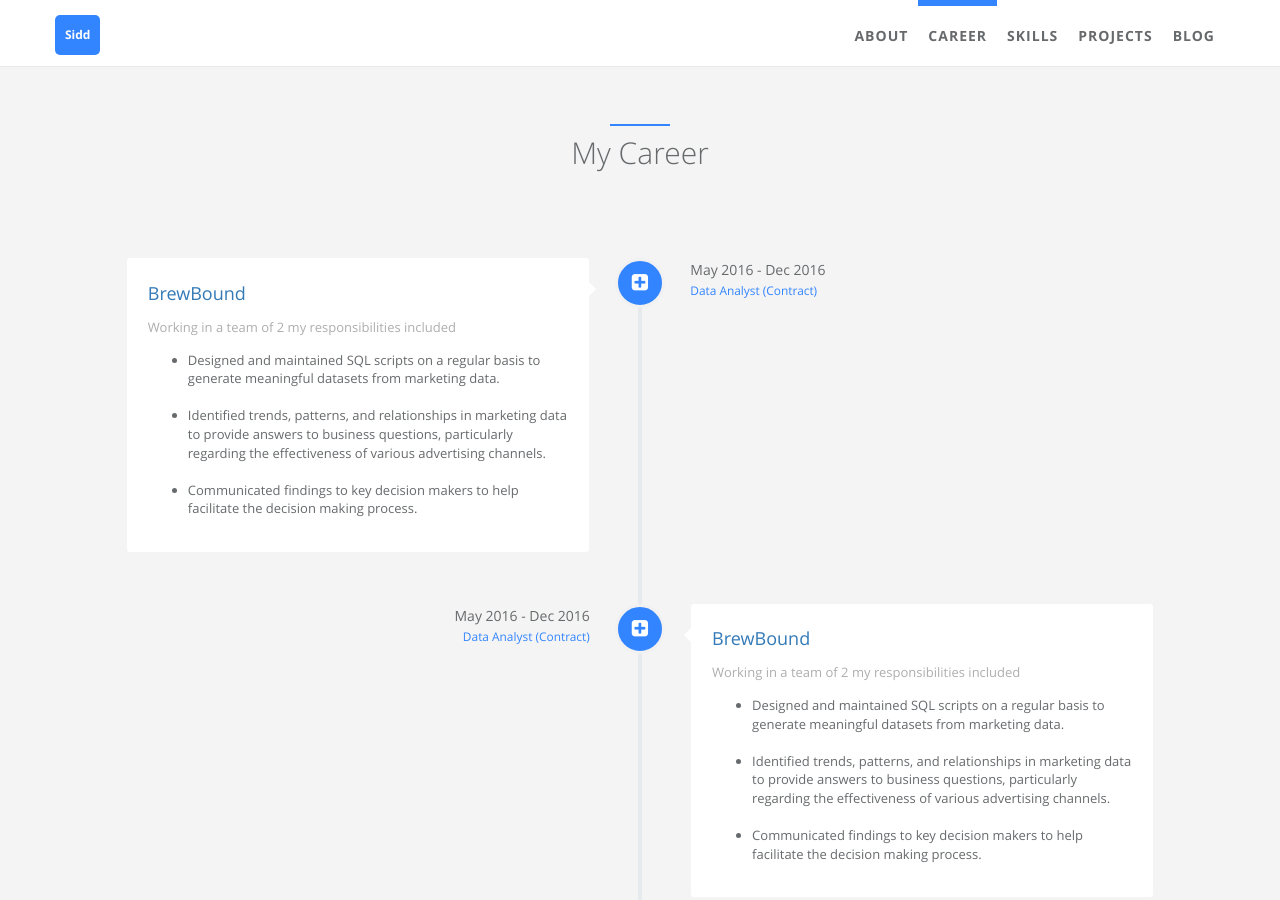
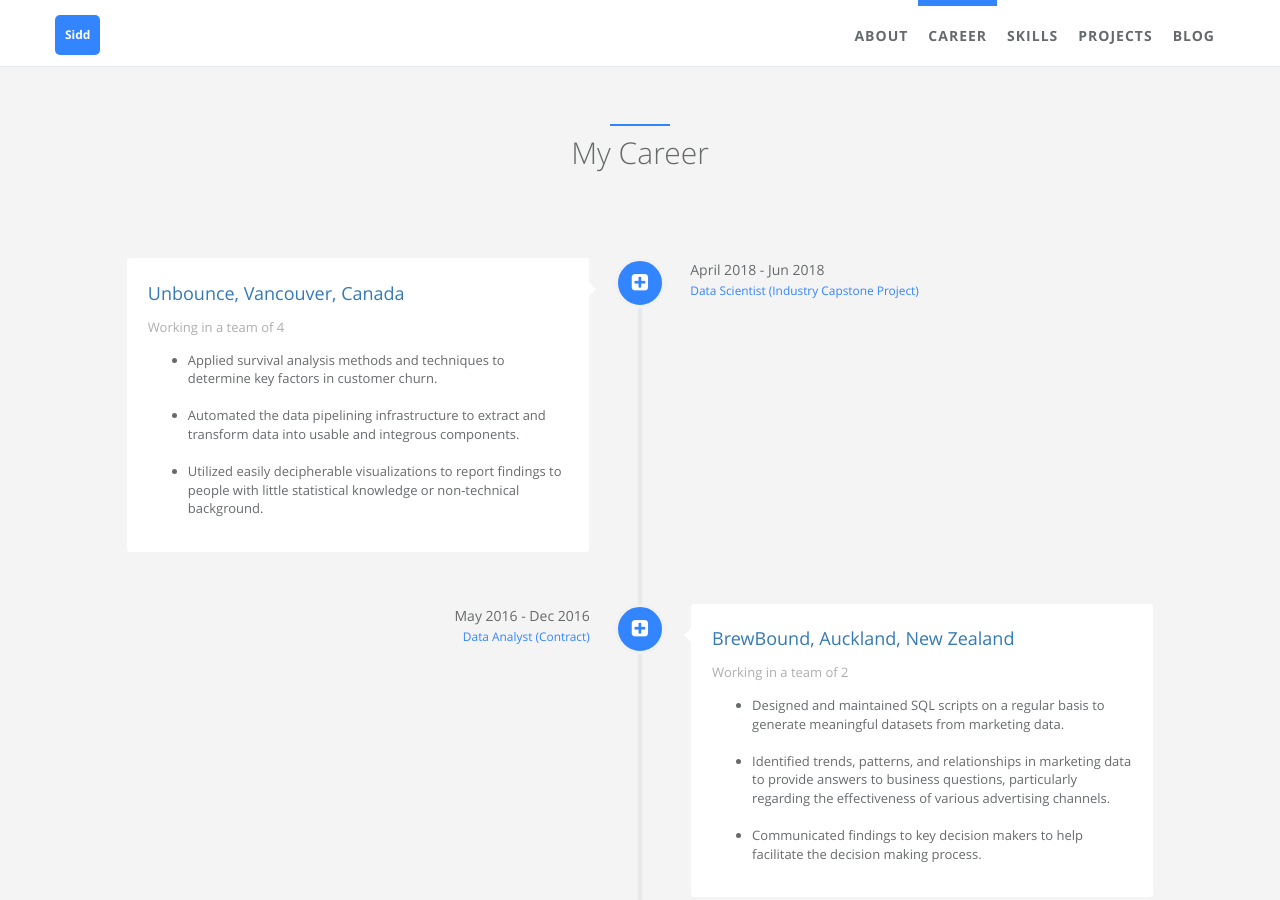
Before and after one commit to sarora/sarora.github.io, a Jekyll site: the page built from index.html, in a window 1280 px wide and 900 px high, scrolled down 849 px. Built offline with Jekyll 4.4.1, drawn with Linux system fonts in a browser that asks for light colours.

Commit message:
Add Unbounce

```diff
--- a/_data/index/careers.yml
+++ b/_data/index/careers.yml
@@ -1,27 +1,27 @@
 # careers section data
 # if you don't have language feature(language.yml is empty), ignore "i18n" items
 - name:
-    detail: <a title= "brewbound.co.nz" href="https://brewbound.co.nz" target="_blank">BrewBound</a>
+    detail: <a title= "unbounce.com" href="https://unbounce.com/" target="_blank">Unbounce, Vancouver, Canada</a>
     i18n: company_a
   desc:
-    detail: Working in a team of 2 my responsibilities included <ul style="list-style-type:disc">
-      <li>Designed and maintained SQL scripts on a regular basis to generate meaningful datasets from marketing data. <br/><br/></li>
-      <li>Identified trends, patterns, and relationships in marketing data to provide answers to business questions, particularly regarding the effectiveness of various advertising channels. <br/><br/></li>
-      <li>Communicated findings to key decision makers to help facilitate the decision making process.</li> </ul>
+    detail: Working in a team of 4 <ul style="list-style-type:disc">
+      <li>Applied survival analysis methods and techniques to determine key factors in customer churn. <br/><br/></li>
+      <li>Automated the data pipelining infrastructure to extract and transform data into usable and integrous components. <br/><br/></li>
+      <li>Utilized easily decipherable visualizations to report findings to people with little statistical knowledge or non-technical background.</li> </ul>
     i18n: company_a_desc
   date:
-    detail: May 2016 - Dec 2016
+    detail: April 2018 - Jun 2018
     i18n: company_a_date
   job:
-    detail: Data Analyst (Contract)
+    detail: Data Scientist (Industry Capstone Project)
     i18n: company_a_job
   icon: fa-plus-square
 
 - name:
-    detail: <a title= "brewbound.co.nz" href="https://brewbound.co.nz" target="_blank">BrewBound</a>
+    detail: <a title= "brewbound.co.nz" href="https://brewbound.co.nz" target="_blank">BrewBound, Auckland, New Zealand</a>
     i18n: company_a
   desc:
-    detail: Working in a team of 2 my responsibilities included <ul style="list-style-type:disc">
+    detail: Working in a team of 2 <ul style="list-style-type:disc">
       <li>Designed and maintained SQL scripts on a regular basis to generate meaningful datasets from marketing data. <br/><br/></li>
       <li>Identified trends, patterns, and relationships in marketing data to provide answers to business questions, particularly regarding the effectiveness of various advertising channels. <br/><br/></li>
       <li>Communicated findings to key decision makers to help facilitate the decision making process.</li> </ul>
```
